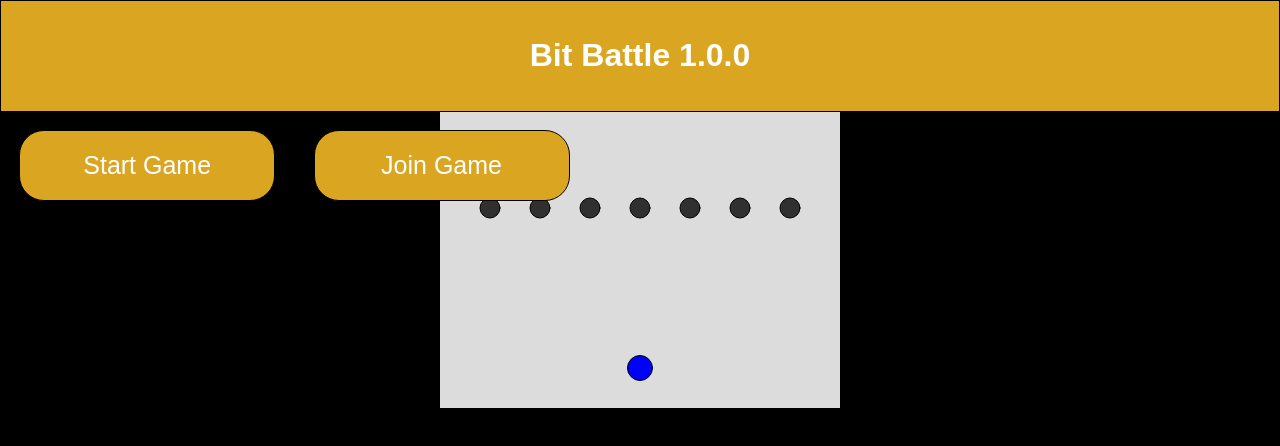
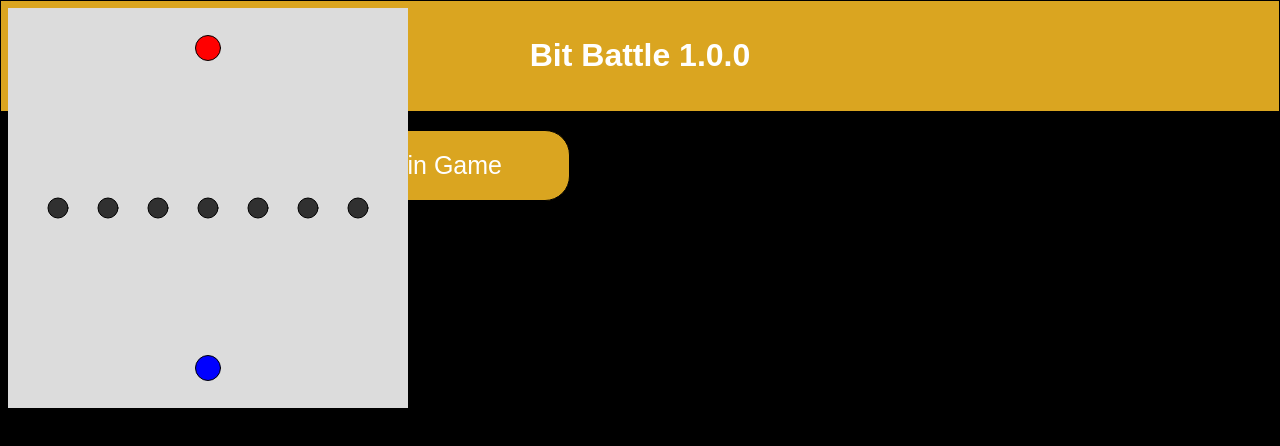
Before and after one commit to RebeccaFritz/SWE-Project-2025, a React (Vite) app in the folder client/: page / in a window 1280 px wide. Shown: the top 446 px of the page. Built offline with nearby package versions, Linux system fonts and the light colour scheme; no server answers.

Commit message:
recentered game scene

```diff
--- a/client/App.js
+++ b/client/App.js
@@ -56,7 +56,9 @@ export default function App() {
 
         <div>
             <HomeScreen leaderboard={leaderboard} />
-            <Game />
+            <div className="game" >
+               <Game  />
+            </div>
         </div>
     );
 }
```
